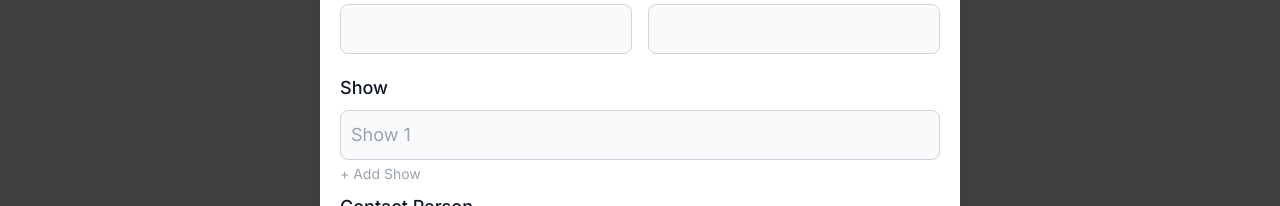
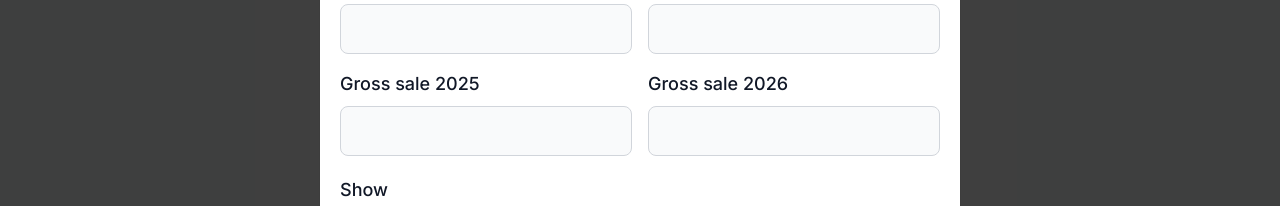
Before and after one commit to virjinhusain/safari-agents, a Next.js app: page / in a window 1280 px wide. Both pictures are taken after typing "Sample" into the empty fields and a click on the button "Add Agents". Shown: the part 235-441 px from the top of the page. Built offline with nearby package versions, Linux system fonts and the light colour scheme; no server answers.

Commit message:
Add gross sale 2025 & 2026

```diff
--- a/src/components/CreateModal.jsx
+++ b/src/components/CreateModal.jsx
@@ -68,6 +68,8 @@ export default function CreateModal({ isOpen, setIsOpen }) {
     travelAgent: "",
     sales2022: "",
     sales2023: "",
+    sales2025: "",
+    sales2026: "",
     show: [],
     contactPerson: [],
     phoneNumber: [],
@@ -208,6 +210,52 @@ export default function CreateModal({ isOpen, setIsOpen }) {
                     setFormData({
                       ...formData,
                       sales2023: e.target.value,
+                    })
+                  }
+                />
+              </div>
+              <div>
+                <label
+                  htmlFor="2025"
+                  className="block mb-2 text-lg font-medium text-gray-900 dark:text-white"
+                >
+                  Gross sale 2025
+                </label>
+                <input
+                  type="text"
+                  name="2025"
+                  id="2025"
+                  className="bg-gray-50 border border-gray-300 text-gray-900 text-lg rounded-lg focus:ring-primary-600 focus:border-primary-600 block w-full p-2.5 dark:bg-gray-700 dark:border-gray-600 dark:placeholder-gray-400 dark:text-white dark:focus:ring-primary-500 dark:focus:border-primary-500"
+                  placeholder=""
+                  required=""
+                  value={formData.sales2025}
+                  onChange={(e) =>
+                    setFormData({
+                      ...formData,
+                      sales2025: e.target.value,
+                    })
+                  }
+                />
+              </div>
+              <div>
+                <label
+                  htmlFor="2026"
+                  className="block mb-2 text-lg font-medium text-gray-900 dark:text-white"
+                >
+                  Gross sale 2026
+                </label>
+                <input
+                  type="text"
+                  name="2026"
+                  id="2026"
+                  className="bg-gray-50 border border-gray-300 text-gray-900 text-lg rounded-lg focus:ring-primary-600 focus:border-primary-600 block w-full p-2.5 dark:bg-gray-700 dark:border-gray-600 dark:placeholder-gray-400 dark:text-white dark:focus:ring-primary-500 dark:focus:border-primary-500"
+                  placeholder=""
+                  required=""
+                  value={formData.sales2026}
+                  onChange={(e) =>
+                    setFormData({
+                      ...formData,
+                      sales2026: e.target.value,
                     })
                   }
                 />
--- a/src/components/UpdateModal.jsx
+++ b/src/components/UpdateModal.jsx
@@ -9,6 +9,8 @@ export default function UpdateModal({ data, isOpen, setIsOpen }) {
     travelAgent: "",
     sales2022: "",
     sales2023: "",
+    sales2025: "",
+    sales2026: "",
     show: [],
     contactPerson: [],
     phoneNumber: [],
@@ -206,6 +208,52 @@ export default function UpdateModal({ data, isOpen, setIsOpen }) {
                     setUpdatedData({
                       ...updatedData,
                       sales2023: e.target.value,
+                    })
+                  }
+                />
+              </div>
+              <div>
+                <label
+                  htmlFor="2025"
+                  className="block mb-1 text-lg font-medium text-gray-900 dark:text-white"
+                >
+                  Gross sale 2025
+                </label>
+                <input
+                  type="text"
+                  name="2025"
+                  id="2025"
+                  className="bg-gray-50 border border-gray-300 text-gray-900 text-lg rounded-lg focus:ring-primary-600 focus:border-primary-600 block w-full p-2.5 dark:bg-gray-700 dark:border-gray-600 dark:placeholder-gray-400 dark:text-white dark:focus:ring-primary-500 dark:focus:border-primary-500"
+                  placeholder=""
+                  required=""
+                  value={updatedData.sales2025}
+                  onChange={(e) =>
+                    setUpdatedData({
+                      ...updatedData,
+                      sales2025: e.target.value,
+                    })
+                  }
+                />
+              </div>
+              <div>
+                <label
+                  htmlFor="2026"
+                  className="block mb-1 text-lg font-medium text-gray-900 dark:text-white"
+                >
+                  Gross sale 2026
+                </label>
+                <input
+                  type="text"
+                  name="2026"
+                  id="2026"
+                  className="bg-gray-50 border border-gray-300 text-gray-900 text-lg rounded-lg focus:ring-primary-600 focus:border-primary-600 block w-full p-2.5 dark:bg-gray-700 dark:border-gray-600 dark:placeholder-gray-400 dark:text-white dark:focus:ring-primary-500 dark:focus:border-primary-500"
+                  placeholder=""
+                  required=""
+                  value={updatedData.sales2026}
+                  onChange={(e) =>
+                    setUpdatedData({
+                      ...updatedData,
+                      sales2026: e.target.value,
                     })
                   }
                 />
```
